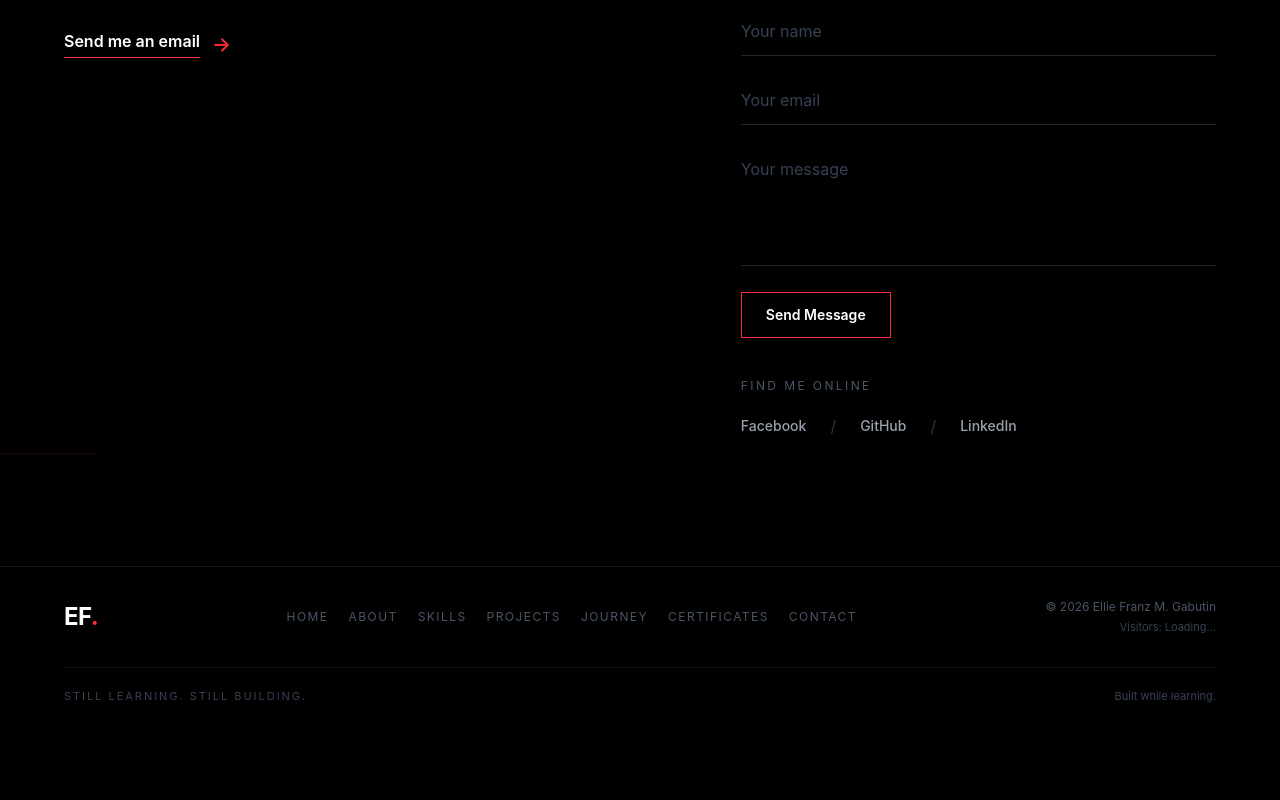
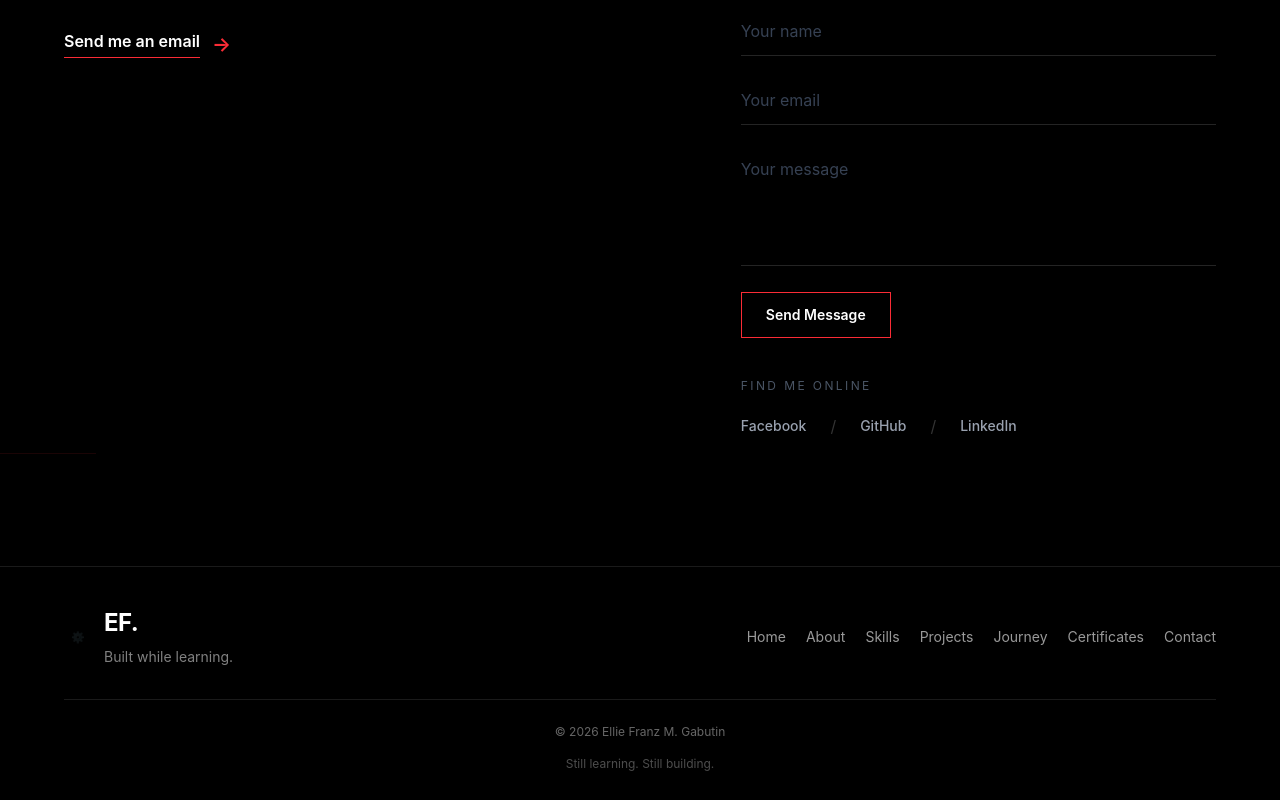
Before and after one commit to elliefranzgabuts-arch/Portfolio, a React (Vite) app: page / in a window 1280 px wide. Shown: the part 11200-12000 px from the top of the page. Before the commit the page ends 11937 px from the top, so only its background shows below. Built offline with nearby package versions, Linux system fonts and the light colour scheme; no server answers.

Commit message:
Add hidden admin access to footer

```diff
--- a/src/components/Footer.jsx
+++ b/src/components/Footer.jsx
@@ -1,129 +1,70 @@
-import { useEffect, useState } from "react";
+import { Link } from "react-router-dom";
 
 function Footer() {
-    const [visitorCount, setVisitorCount] = useState(null);
+    return (
+        <footer className="w-full border-t border-white/10 bg-black px-6 py-10 text-white">
+            <div className="mx-auto flex max-w-6xl flex-col items-center justify-between gap-6 md:flex-row">
+                <div className="flex items-center gap-3 text-center md:text-left">
+                    <Link
+                        to="/admin"
+                        aria-label="Admin"
+                        className="group flex h-7 w-7 items-center justify-center text-white/10 transition-all duration-300 hover:text-white/70"
+                    >
+                        <span className="text-[11px] transition-transform duration-500 group-hover:rotate-90">
+                            ⚙
+                        </span>
+                    </Link>
 
-    useEffect(() => {
-        let visitorId = localStorage.getItem("visitorId");
+                    <div>
+                        <div className="mb-2 text-2xl font-bold tracking-tight">
+                            EF.
+                        </div>
 
-        if (!visitorId) {
-            visitorId = crypto.randomUUID();
-            localStorage.setItem("visitorId", visitorId);
-        }
-
-        fetch(`${import.meta.env.VITE_API_URL}/api/visitors`, {
-            method: "POST",
-            headers: {
-                "Content-Type": "application/json",
-            },
-            body: JSON.stringify({ visitorId }),
-        })
-            .then(async (response) => {
-                const data = await response.json();
-
-                if (!response.ok) {
-                    throw new Error(
-                        data.message || "Visitor request failed"
-                    );
-                }
-
-                return data;
-            })
-            .then((data) => {
-                if (data.success) {
-                    setVisitorCount(data.totalVisitors);
-                }
-            })
-            .catch((error) => {
-                console.error("Visitor counter error:", error);
-            });
-    }, []);
-
-    const footerLinks = [
-        "Home",
-        "About",
-        "Skills",
-        "Projects",
-        "Journey",
-        "Certificates",
-        "Contact",
-    ];
-
-    return (
-        <footer className="border-t border-[#181818] bg-black px-6 md:px-10 py-8">
-            <div className="max-w-6xl mx-auto">
-                <div className="flex flex-col lg:flex-row lg:items-center lg:justify-between gap-8">
-
-                    <a
-                        href="#home"
-                        aria-label="Back to home"
-                        className="
-                            self-center
-                            lg:self-auto
-                            text-2xl
-                            font-bold
-                            tracking-tight
-                            text-white
-                            transition-colors
-                            duration-300
-                            hover:text-red-500
-                        "
-                    >
-                        EF<span className="text-red-500">.</span>
-                    </a>
-
-                    <nav
-                        aria-label="Footer navigation"
-                        className="
-                            flex
-                            flex-wrap
-                            justify-center
-                            gap-x-5
-                            gap-y-3
-                            text-xs
-                            uppercase
-                            tracking-[0.12em]
-                            text-gray-600
-                        "
-                    >
-                        {footerLinks.map((item) => (
-                            <a
-                                key={item}
-                                href={`#${item.toLowerCase()}`}
-                                className="
-                                    transition-colors
-                                    duration-300
-                                    hover:text-white
-                                "
-                            >
-                                {item}
-                            </a>
-                        ))}
-                    </nav>
-
-                    <div className="text-center lg:text-right">
-                        <p className="text-xs text-gray-600">
-                            © 2026 Ellie Franz M. Gabutin
-                        </p>
-
-                        <p className="mt-1 text-[11px] text-gray-700">
-                            Visitors:{" "}
-                            {visitorCount !== null
-                                ? visitorCount
-                                : "Loading..."}
+                        <p className="text-sm text-white/50">
+                            Built while learning.
                         </p>
                     </div>
                 </div>
 
-                <div className="mt-8 pt-5 border-t border-[#111] flex flex-col sm:flex-row items-center justify-between gap-3">
-                    <p className="text-[11px] uppercase tracking-[0.18em] text-gray-700">
-                        Still learning. Still building.
-                    </p>
+                <div className="flex flex-wrap justify-center gap-5 text-sm text-white/60">
+                    <a href="#home" className="transition hover:text-white">
+                        Home
+                    </a>
 
-                    <p className="text-[11px] text-gray-700">
-                        Built while learning.
-                    </p>
+                    <a href="#about" className="transition hover:text-white">
+                        About
+                    </a>
+
+                    <a href="#skills" className="transition hover:text-white">
+                        Skills
+                    </a>
+
+                    <a href="#projects" className="transition hover:text-white">
+                        Projects
+                    </a>
+
+                    <a href="#journey" className="transition hover:text-white">
+                        Journey
+                    </a>
+
+                    <a href="#certificates" className="transition hover:text-white">
+                        Certificates
+                    </a>
+
+                    <a href="#contact" className="transition hover:text-white">
+                        Contact
+                    </a>
                 </div>
+            </div>
+
+            <div className="mx-auto mt-8 flex max-w-6xl flex-col items-center gap-4 border-t border-white/10 pt-6 text-center">
+                <p className="text-xs text-white/40">
+                    © 2026 Ellie Franz M. Gabutin
+                </p>
+
+                <p className="text-xs text-white/30">
+                    Still learning. Still building.
+                </p>
             </div>
         </footer>
     );
```
